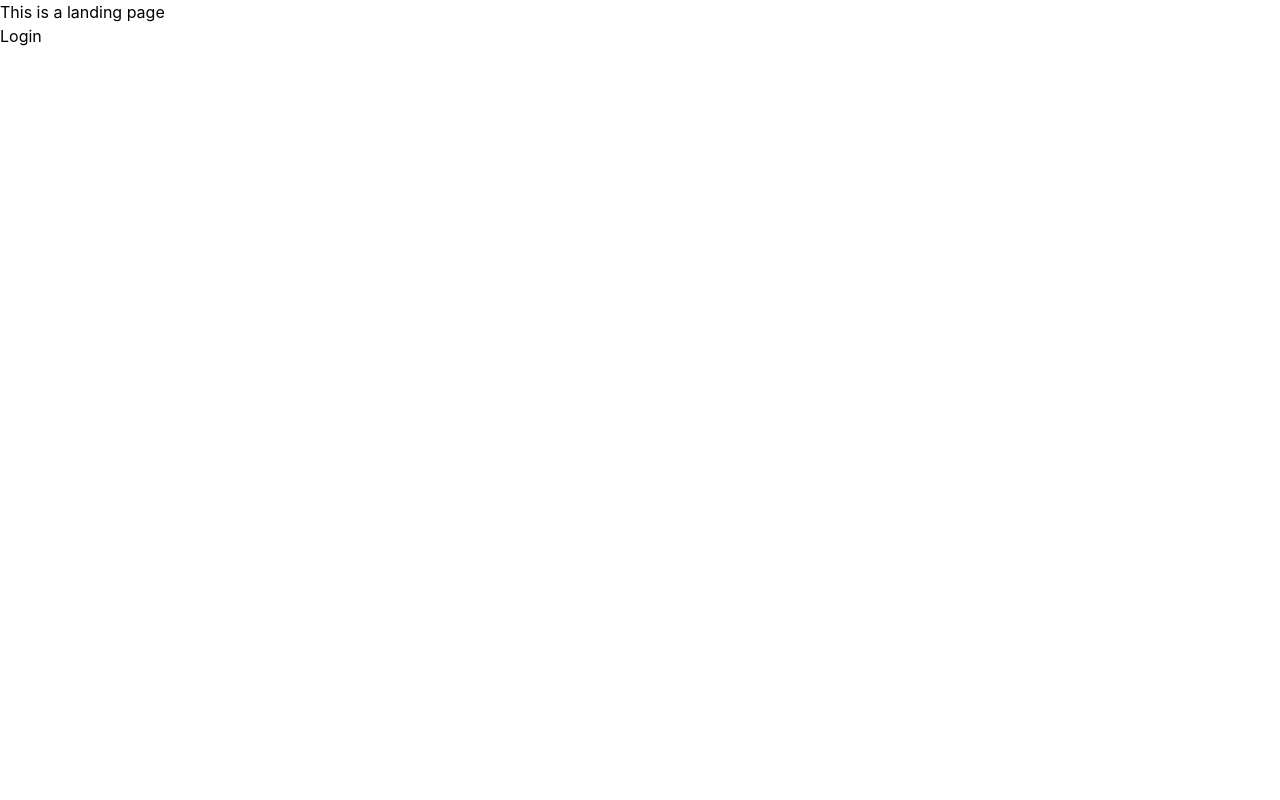
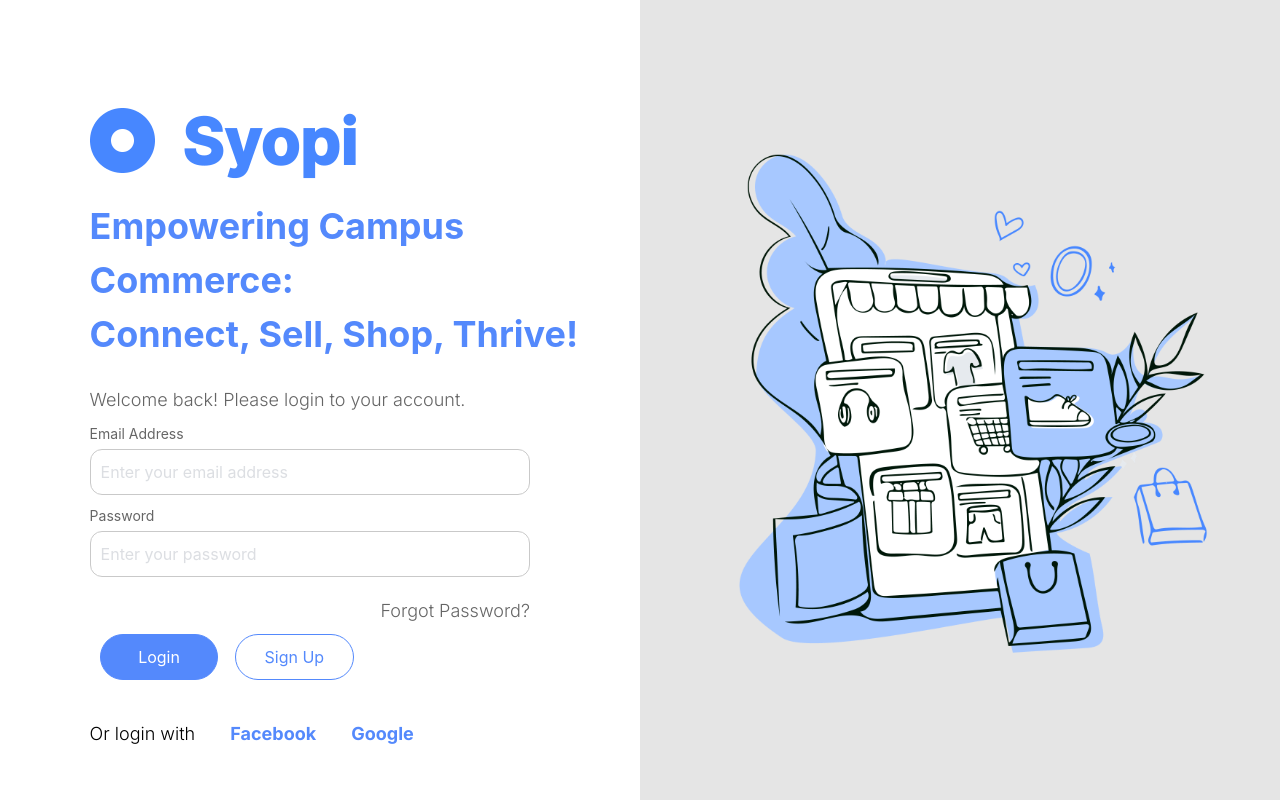
Before and after one commit to AsynchronousNotAvailable/WIF2003-Assignment, a React (Create React App) app in the folder frontend/: page / in a window 1280 px wide. Built offline with nearby package versions, Linux system fonts and the light colour scheme.

Commit message:
adjusted seller side navbar ui

```diff
--- a/frontend/src/components/order_management/sorting_table.jsx
+++ b/frontend/src/components/order_management/sorting_table.jsx
@@ -1,7 +1,7 @@
 import { useTable, useSortBy, usePagination} from 'react-table'
 import React, { useMemo, useState, useEffect} from 'react'
 import cleaned_data from './cleaned_data.json'
-import {ReactPaginate} from 'react-paginate'
+
 
 let renderCount = 0
 export const SortingTable = () => {
--- a/frontend/src/navigation/AppNav.jsx
+++ b/frontend/src/navigation/AppNav.jsx
@@ -15,8 +15,8 @@ import SellerAnalysis from "../pages/seller/sellerAnalysis";
 import ProductListing from "../pages/general/productListing";
 import Product from "../pages/customer/product";
 import Customer_Cart from "../pages/customer/customer_cart";
-import CustomerAnalysis from "../pages/customer/customerAnalysis"
-import Marketplace from "../pages/general/marketplace"
+import CustomerAnalysis from "../pages/customer/customerAnalysis";
+import Marketplace from "../pages/general/marketplace";
 import Shop from "../pages/customer/shop";
 import EditProfile from "../pages/general/EditProfile";
 import Checkout from "../pages/payment/checkout";
@@ -25,7 +25,6 @@ import OrderManagement from "../pages/seller/order_management";
 import ProductManagement from "../pages/seller/product_management";
 import AddProduct from "../pages/seller/add_product";
 
-
 function AppNav() {
     const { isAuth, isSeller } = useContext(GlobalContext);
 
@@ -33,14 +32,14 @@ function AppNav() {
         <>
             <Router>
                 <Routes>
-                    <Route path="/" element={<Landing />} />
+                    <Route path="/" element={<Login />} />
                     <Route
                         path="/marketplace/analysis"
                         element={<MarketplaceAnalysis />}
                     />
                     <Route path="/marketplace" element={<Marketplace />} />
                     <Route path="/customer/shop/:seller" element={<Shop />} />
-                    <Route path="/login" element={<Login />} />
+                    {/* <Route path="/login" element={<Login />} /> */}
                     <Route
                         path="/customer/products"
                         element={<ProductListing />}
@@ -50,7 +49,7 @@ function AppNav() {
                     <Route path="/signup" element={<SignUp />} />
                     <Route path="/editprofile" element={<EditProfile />} />
                     <Route path="/customer/cart" element={<Customer_Cart />} />
-                    <Route path="/customer/checkout" element={<Checkout/> } />
+                    <Route path="/customer/checkout" element={<Checkout />} />
                     <Route path="/customer/orders" element={<Orders />} />
                     <Route
                         path="/customer/analysis"
@@ -64,10 +63,16 @@ function AppNav() {
                     />
 
                     <Route path="/seller_chat" element={<Seller_Chat />} />
-                    <Route path="/order_management" element={<OrderManagement/>}/>
-                <Route path="/product_management" element={<ProductManagement/>}/>
-                <Route path="/add_product_page" element={<AddProduct/>}/>
-            </Routes>
+                    <Route
+                        path="/order_management"
+                        element={<OrderManagement />}
+                    />
+                    <Route
+                        path="/product_management"
+                        element={<ProductManagement />}
+                    />
+                    <Route path="/add_product_page" element={<AddProduct />} />
+                </Routes>
                 {/* {!isAuth ? (
                 <Routes>
                     <Route path="/" element={<Landing />} />
@@ -114,11 +119,8 @@ function CustomerRoutes() {
     return (
         <>
             <Route path="/" element={<Marketplace />} />
-
         </>
     );
 }
 
-
-
 export default AppNav;
--- a/frontend/src/pages/general/login.jsx
+++ b/frontend/src/pages/general/login.jsx
@@ -14,7 +14,7 @@ const Container = styled.div`
     margin: 0;
     overflow: hidden;
     height: 100vh;
-`
+`;
 
 const Content = styled.div`
     flex: 1;
@@ -25,34 +25,34 @@ const Content = styled.div`
     margin-left: 7%;
     margin-top: 8%;
     background-color: white;
-`
-const GraphicContainer  = styled.div`
+`;
+const GraphicContainer = styled.div`
     display: flex;
     align-items: center;
     justify-content: center;
     flex-shrink: 0;
     width: 50%;
     height: 100%;
-    background-color: #E5E5E5;
-`
+    background-color: #e5e5e5;
+`;
 
 const Graphic = styled.img`
     max-width: 80%;
     max-height: 80%;
-`
+`;
 
 const StyledLogo = styled.img`
     width: 269px;
     height: 77px;
     margin-bottom: 20px;
-`
+`;
 
 const TagLine = styled.h1`
     font-size: 36px;
     font-weight: bold;
-    color: #5489FC;
+    color: #5489fc;
     margin-bottom: 15px;
-`
+`;
 
 const SmallText = styled.p`
     font-size: 18px;
@@ -60,11 +60,11 @@ const SmallText = styled.p`
     font-weight: 300;
     opacity: 0.6;
     margin: 10px 0;
-    opacity: ${({ withOpacity }) => withOpacity ? '0.6' : '1.0'};
-`
+    opacity: ${({ withOpacity }) => (withOpacity ? "0.6" : "1.0")};
+`;
 
 const SocialLink = styled.a`
-    color: #5489FC;
+    color: #5489fc;
     text-decoration: none;
     font-weight: bold;
     cursor: pointer;
@@ -85,7 +85,7 @@ const SocialLink = styled.a`
 
 function Login() {
     const [emailAddress, setEmailAddress] = useState("");
-    console.log(emailAddress)
+    console.log(emailAddress);
     const [password, setPassword] = useState("");
     const { setIsAuth, setIsSeller } = useContext(GlobalContext);
     const { userDetails } = useContext(GlobalContext);
@@ -105,40 +105,98 @@ function Login() {
         // }
         console.log(emailAddress, password);
 
-        if (emailAddress === userDetails.emailAddress && password === userDetails.password) {
-            setIsAuth(true);
-            navigation("/marketplace");
+        if (
+            emailAddress === userDetails.emailAddress &&
+            password === userDetails.password
+        ) {
+            if (userDetails.emailAddress.includes("seller")) {
+                navigation("/product_management");
+            } else {
+                navigation("/marketplace");
+            }
         } else {
             alert("Invalid username or password");
         }
-
     };
     const handleSignUp = () => {
         navigation("/signup");
     };
     const handleForgotPassword = () => {
         navigation("/forgot-password");
-    }
+    };
 
     return (
         <Container>
             <Content>
                 <StyledLogo src="/SyopiLogo.png" alt="logo" />
-                <TagLine>Empowering Campus Commerce: <br/> Connect, Sell, Shop, Thrive! </TagLine>
-                <SmallText withOpacity>Welcome back! Please login to your account.</SmallText>
-                <form onSubmit={handleLogin} style={{ width: "80%"}}>
-                    <CustomInput title="Email Address" type="email" value={emailAddress} setValue={setEmailAddress} placeholder="Enter your email address" size="100%"/>
-                    <CustomInput title="Password" type="password" value={password} setValue={setPassword} placeholder="Enter your password" size="100%" />
-                    <div style={{ textAlign: "right"}}>
-                        <SmallText withOpacity onClick={handleForgotPassword} style={{ display: "inline-block", marginLeft: "auto", cursor: "pointer" }}>Forgot Password?</SmallText>
+                <TagLine>
+                    Empowering Campus Commerce: <br /> Connect, Sell, Shop,
+                    Thrive!{" "}
+                </TagLine>
+                <SmallText withOpacity>
+                    Welcome back! Please login to your account.
+                </SmallText>
+                <form onSubmit={handleLogin} style={{ width: "80%" }}>
+                    <CustomInput
+                        title="Email Address"
+                        type="email"
+                        value={emailAddress}
+                        setValue={setEmailAddress}
+                        placeholder="Enter your email address"
+                        size="100%"
+                    />
+                    <CustomInput
+                        title="Password"
+                        type="password"
+                        value={password}
+                        setValue={setPassword}
+                        placeholder="Enter your password"
+                        size="100%"
+                    />
+                    <div style={{ textAlign: "right" }}>
+                        <SmallText
+                            withOpacity
+                            onClick={handleForgotPassword}
+                            style={{
+                                display: "inline-block",
+                                marginLeft: "auto",
+                                cursor: "pointer",
+                            }}
+                        >
+                            Forgot Password?
+                        </SmallText>
                     </div>
-                    <div style={{ display: "flex", justifyContent: "space-between", width: "60%", marginBottom: "30px"}}>
-                        <CustomButton text="Login" backgroundColor="#5489FC" borderColor="#5489FC" textColor="white" width="45%" type="submit" />
-                        <CustomButton text="Sign Up" backgroundColor="white" borderColor="#5489FC" textColor="#5489FC" width="45%" func={handleSignUp} />
+                    <div
+                        style={{
+                            display: "flex",
+                            justifyContent: "space-between",
+                            width: "60%",
+                            marginBottom: "30px",
+                        }}
+                    >
+                        <CustomButton
+                            text="Login"
+                            backgroundColor="#5489FC"
+                            borderColor="#5489FC"
+                            textColor="white"
+                            width="45%"
+                            type="submit"
+                        />
+                        <CustomButton
+                            text="Sign Up"
+                            backgroundColor="white"
+                            borderColor="#5489FC"
+                            textColor="#5489FC"
+                            width="45%"
+                            func={handleSignUp}
+                        />
                     </div>
                 </form>
                 <div>
-                    <SmallText>Or login with <SocialLink>Facebook</SocialLink> <SocialLink>Google</SocialLink> </SmallText>
+                    <SmallText>
+                        Or login with <SocialLink>Facebook</SocialLink>{" "}
+                        <SocialLink>Google</SocialLink>{" "}
+                    </SmallText>
                 </div>
             </Content>
             <GraphicContainer>
--- a/frontend/src/pages/general/signup.jsx
+++ b/frontend/src/pages/general/signup.jsx
@@ -91,7 +91,13 @@ function SignUp() {
   const { userDetails, setUserDetails } = useContext(GlobalContext);
 
   const handleLogin = () => {
-    navigation("/login");
+    if (userDetails.emailAddress.includes("seller")) {
+      navigation("/product_management");
+    }
+    else {
+      navigation("/marketplace");
+    }
+
   }
 
   const handleSignUp = () => {
@@ -102,7 +108,7 @@ function SignUp() {
       // API call to create a new user
       setUserDetails({ firstName, lastName, emailAddress, password });
       console.log(userDetails);
-      navigation("/login");
+      navigation("/");
     }
   }
 
```
Also changed, not shown: frontend/src/pages/seller/order_management.jsx (+41 -11 lines), frontend/src/pages/seller/product_management.jsx (+42 -13 lines), 1 other file (tests, documents, lock files or other folders).
